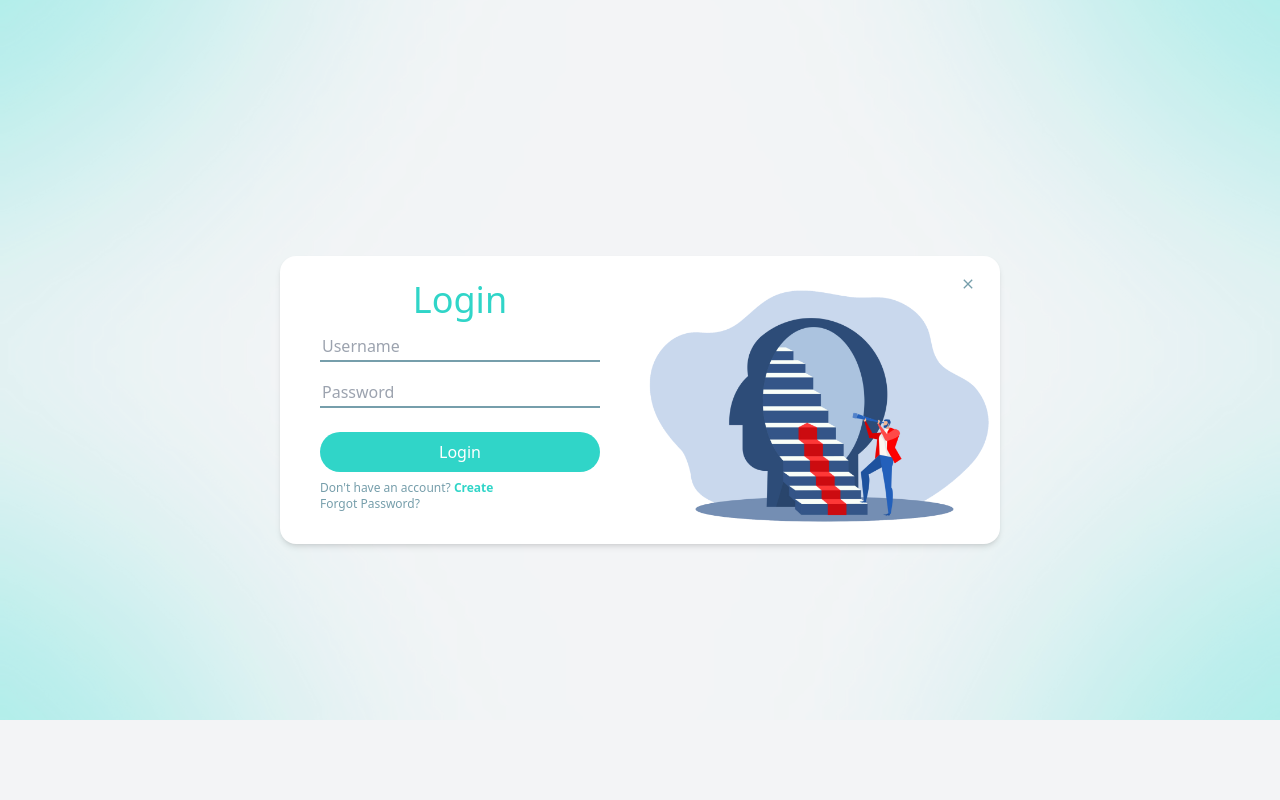
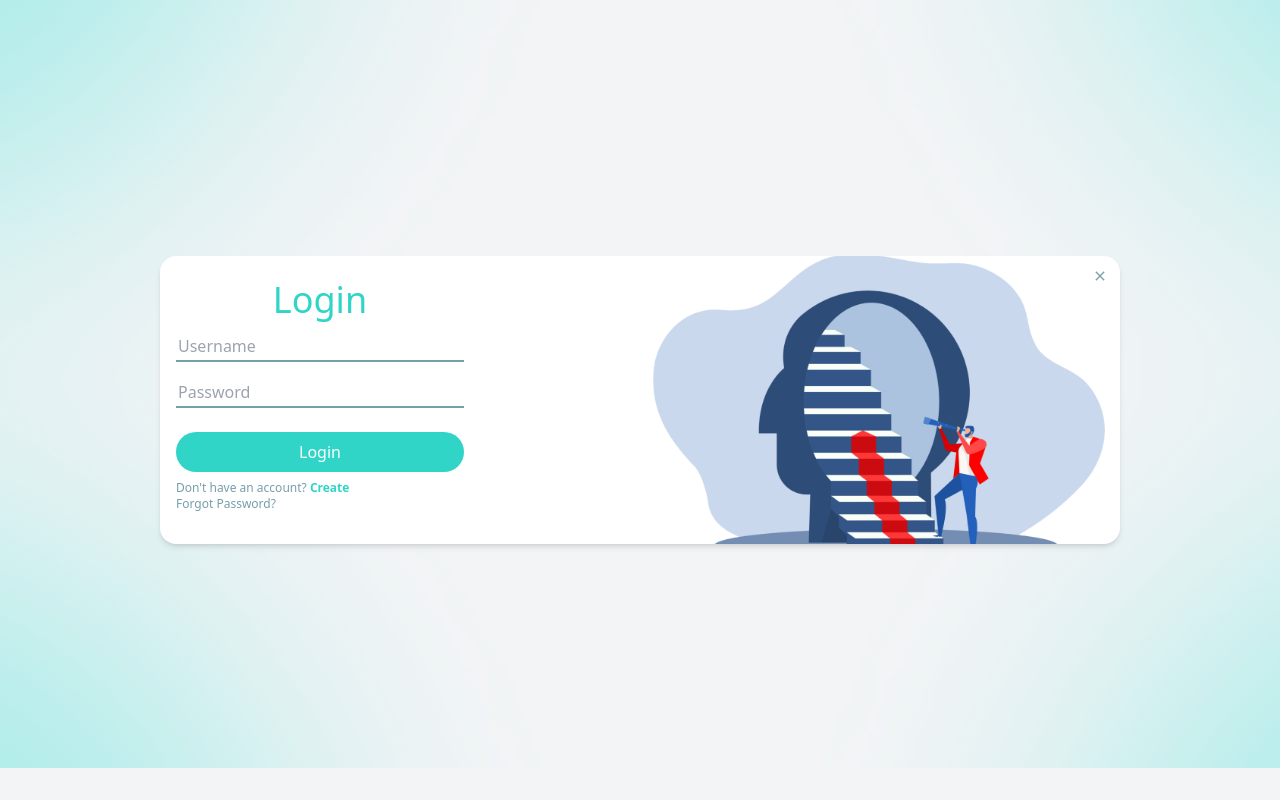
Before and after one commit to Znerree/2223-sem2-g2-g3-12-WellTalkWebsite-v2, a React (Vite) app in the folder welltalkwebapp_frontend/: page /login in a window 1280 px wide. Built offline with nearby package versions, Linux system fonts and the light colour scheme; no server answers.

Commit message:
fiexd size of login form

```diff
--- a/welltalkwebapp_frontend/src/pages/Login.tsx
+++ b/welltalkwebapp_frontend/src/pages/Login.tsx
@@ -19,7 +19,6 @@ const formbg = {
 
 const pageBg = {
   backgroundImage: `url(${pageBackground})`,
-  backgroundSize: " 100%",
   backgroundRepeat: "no-repeat",
 };
 
@@ -72,9 +71,9 @@ const Login = () => {
 
   return (
     <>
-      <div className="flex flex-col h-screen w-full bg-gray-100 justify-center items-center absolute" style={pageBg}>
-        <div className=" w-[720px] rounded-2xl bg-white shadow-md h-auto flex justify-between" style={formbg}>
-          <form className=" py-6 px-10 left-0 w-[360px] flex flex-col" onSubmit={handleSubmit}>
+      <div className="flex flex-col h-screen w-full bg-gray-100 justify-center items-center" style={pageBg}>
+        <div className=" w-3/4 relative rounded-2xl bg-white shadow-md h-auto flex justify-between" style={formbg}>
+          <form className="py-6 px-4 left-0 w-80 flex flex-col" onSubmit={handleSubmit}>
             <h1 className=" text-center font-medium text-primary text-4xl mb-3">Login</h1>
             <input
               name="username"
@@ -112,7 +111,7 @@ const Login = () => {
               <a className=" flex flex-1 text-center w-full">Forgot Password?</a>
             </p>
           </form>
-          <div className=" flex relative justify-end px-6 py-5">
+          <div className="p-3 absolute right-0">
             <Link to="/">
               <IoMdClose className=" top-0 right-0 text-secondary hover:text-primary" />
             </Link>
```
